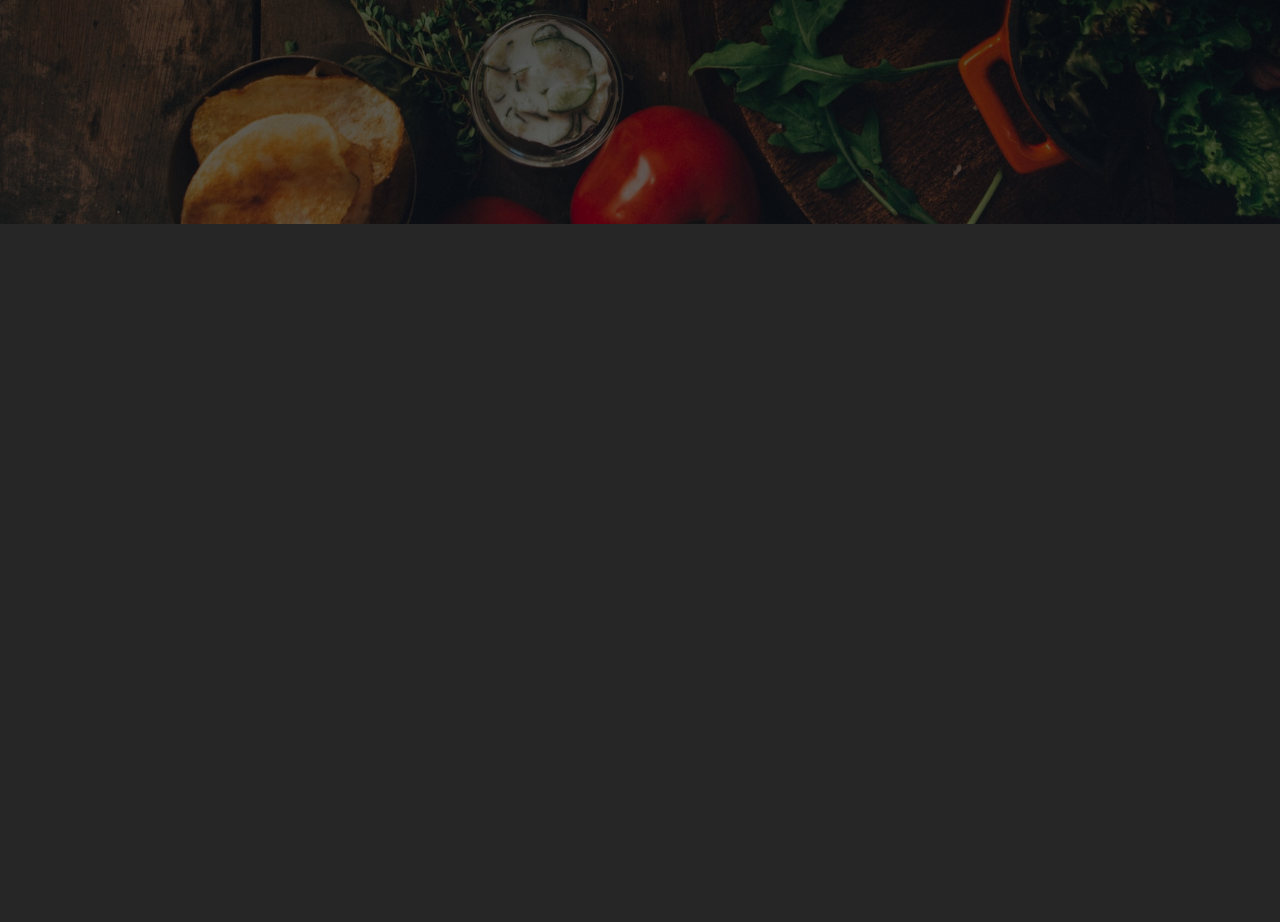
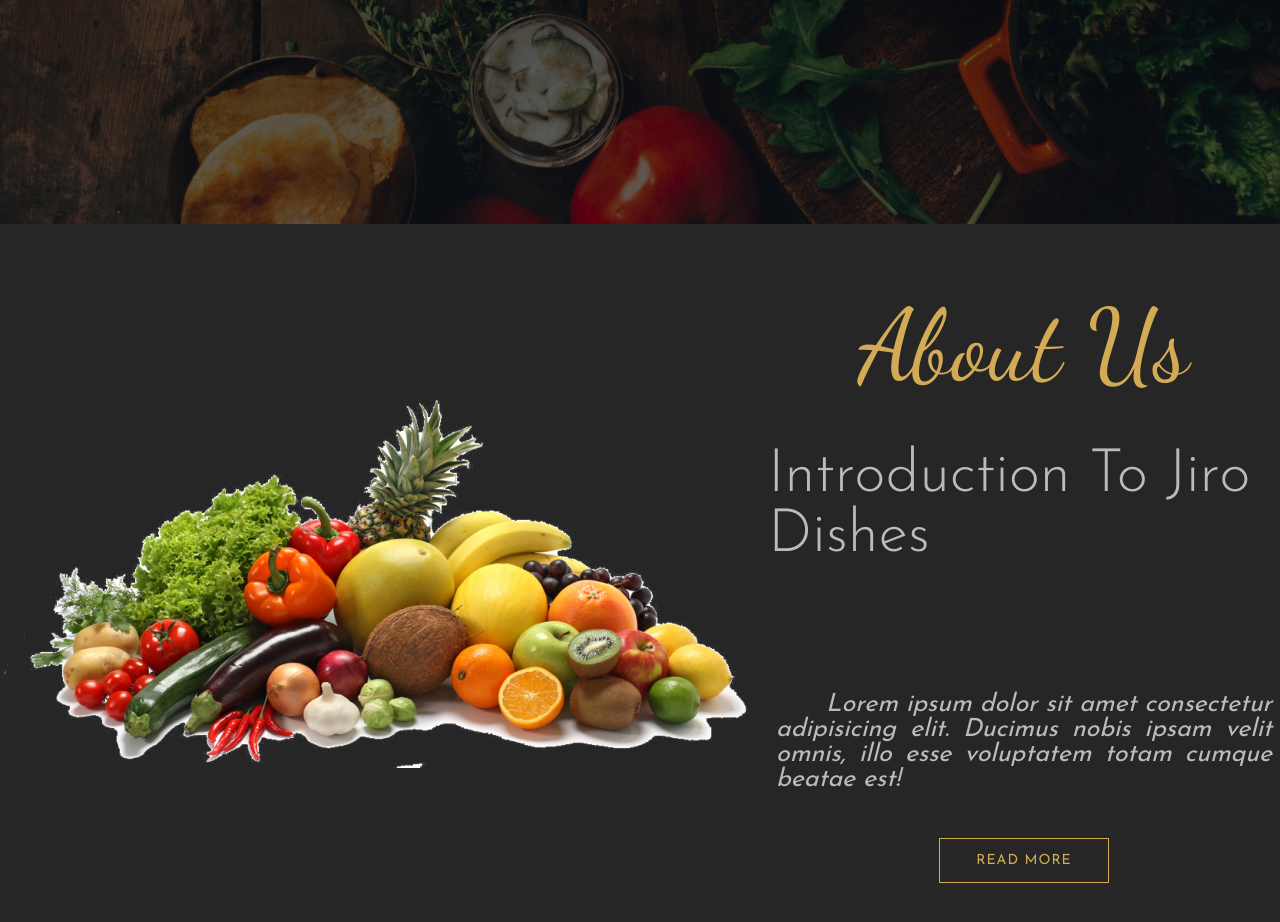
Before and after one commit to Nkugavarathan/Simple-Restaurant-Page, a website: page index.html in a window 1280 px wide. Shown: the part 576-1498 px from the top of the page. Before the commit the page ends 800 px from the top, so only its background shows below. Drawn offline with nearby package versions, Linux system fonts and the light colour scheme.

Commit message:
about finished

```diff
--- a/index.html
+++ b/index.html
@@ -10,6 +10,7 @@
     <title>Restaurant Jiro</title>
   </head>
   <body>
+    <!-- Header part -->
         <header class="header">
             <div class="brand">
                 <a href="" class="logo">
@@ -27,5 +28,28 @@
                 <button type="button" class="main-btn">Reservation</button>
             </div>
         </header>
+
+        <!-- About us part -->
+
+        <section class="about-us">
+            <div class="about-us-left">
+                <img src="./images/about-us-img.png" alt="">
+            </div>
+            <div class="about-us-right">
+                <h1 class="main-heading">About Us</h1>
+                <h3 class="sub-heading">Introduction To Jiro Dishes</h3>
+                <div class="stars">
+                    <i class="fas fa-start-of-life star"></i>
+                </div>
+                <p class="description">
+                    Lorem ipsum dolor sit amet consectetur adipisicing elit. Ducimus nobis ipsam velit omnis, illo esse voluptatem totam cumque beatae est!
+                </p>
+                <div class="stars">
+                    <i class="fas fa-start-of-life star"></i>
+                </div>
+                <button type="button" class="main-btn">Read More</button>
+
+            </div>
+        </section>
   </body>
 </html>
--- a/scss/_layout.scss
+++ b/scss/_layout.scss
@@ -10,10 +10,48 @@
         align-items: center;
 
     }
-    //.header-banner endu podanum
+    /*.header-banner endu podanum athuku pathila same name vanthu ippadi v
+    vareka ithai use pannalam repeat pannama */
     &-banner{ //  In Sass, & represents the parent selector (in this case, .header).
         @include centerElement(50%);
         text-align: center;
 
     }
 }
+.about-us{
+    height: 90vh;
+    display: flex;
+    align-items: center;
+
+    &-left{
+        width: 100%;
+    //     position:relative;
+    //     left: -90px;
+     }
+    &-right{
+        width: 80%;
+        display:flex;
+        flex-direction: column;
+        align-items: center;
+
+        .stars{
+            margin:10px 0;
+        }
+        .star{
+            font-size: 15px;
+            color: $color-primary;
+            margin-left: 10px;
+        }
+        .description{
+            font-family: $font-josefinSans;
+            font-size: 25px;
+            font-style: italic;
+            color: $color-secondary;
+            text-align: justify;
+            padding: 8px;
+            &::first-letter{
+                padding-left: 50px;
+            }
+        }
+    }
+}
```
Also changed, not shown: css/main.css, scss/_components.scss (line endings or trailing spaces).
